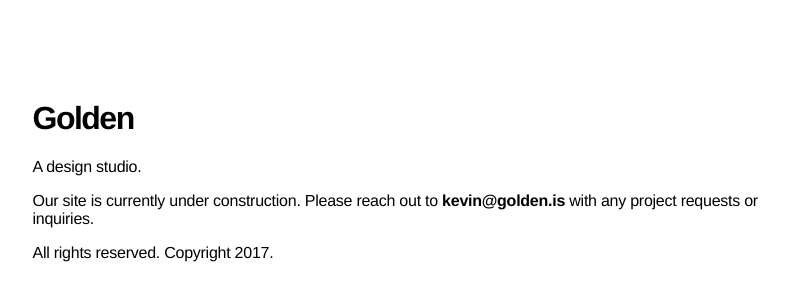
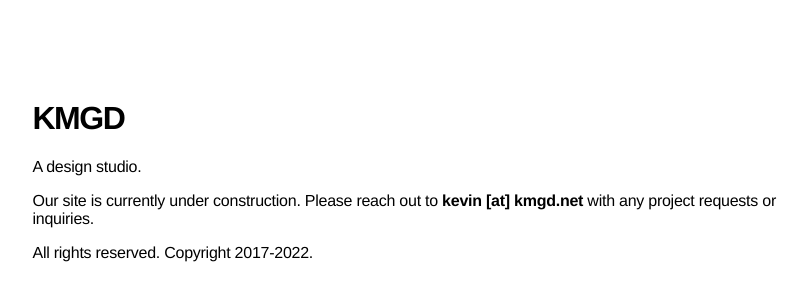
Before and after one commit to kmgolden/golden, a plain HTML site: page index.html in a window 1280 px wide. Shown: the part 156-456 px from the top of the page, without its empty margins (212-1019 px from the left). Drawn offline with Linux system fonts and the light colour scheme.

Commit message:
Update index.html
Updating for KMGD

```diff
--- a/index.html
+++ b/index.html
@@ -1,6 +1,6 @@
 <html>
 <head>
-	<title>Golden</title>
+	<title>KMGD</title>
   <style>
     body{
       margin: auto;
@@ -16,11 +16,11 @@
 </head>
 <body>
 	<div class="main">
-	  <h1>Golden</h1>
-<!--	  <p>Golden Associates is a global multidisciplinary design studio with offices in Seattle.</p> -->
+	  <h1>KMGD</h1>
+<!--	  <p>KMGD is a global multidisciplinary design studio with offices in Seattle.</p> -->
 	  <p>A design studio.</p>
-	  <p>Our site is currently under construction. Please reach out to <strong>kevin@golden.is</strong> with any project requests or inquiries.</p>
-	  <p>All rights reserved. Copyright 2017.</p>
+	  <p>Our site is currently under construction. Please reach out to <strong>kevin [at] kmgd.net</strong> with any project requests or inquiries.</p>
+	  <p>All rights reserved. Copyright 2017-2022.</p>
 	</div>
 </body>
 </html>
```
